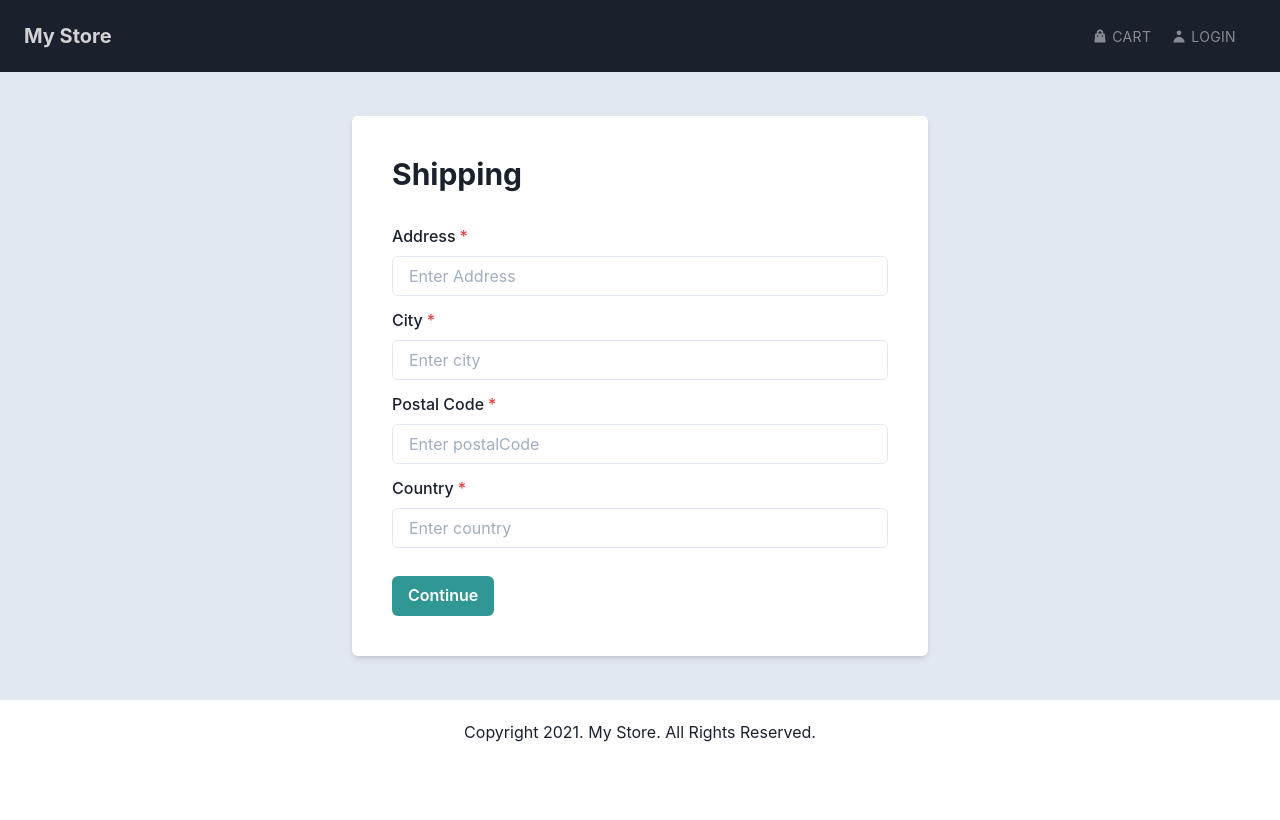
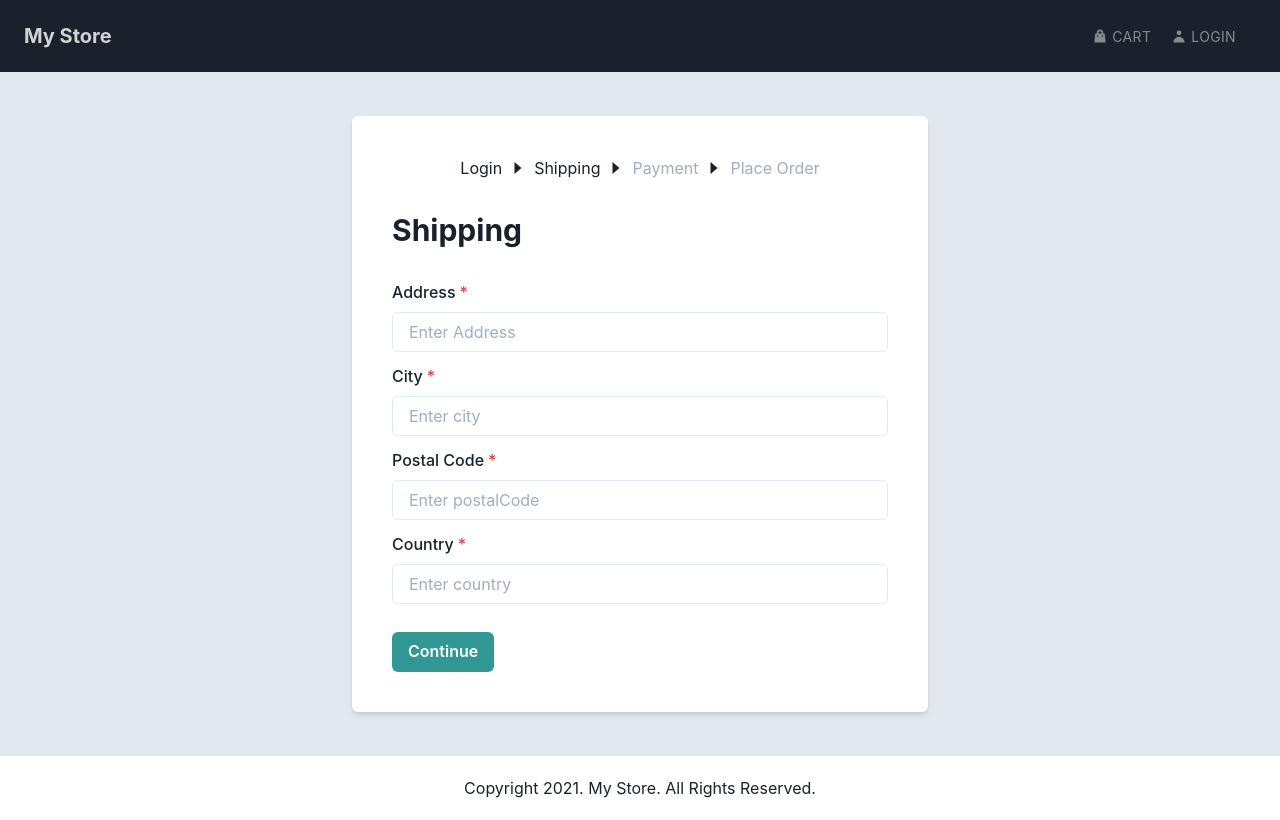
Before and after one commit to Swapnil-Bhabal/MyStore, a React (Create React App) app in the folder frontend/: page /shipping in a window 1280 px wide. Built offline with nearby package versions, Linux system fonts and the light colour scheme.

Commit message:
Step 44 Completed: Checkout Steps Completed and shipping screen local input fields populated from the redux store.

```diff
--- /dev/null
+++ b/frontend/src/components/CheckoutSteps.js
@@ -0,0 +1,79 @@
+import { Link as RouterLink } from 'react-router-dom';
+import {
+  Breadcrumb,
+  BreadcrumbItem,
+  BreadcrumbLink,
+  Flex,
+} from '@chakra-ui/react';
+import { IoCaretForwardSharp } from 'react-icons/io5';
+
+const CheckoutSteps = ({ step1, step2, step3, step4 }) => {
+    return (
+        <Flex justifyContent="center" mb="8">
+        <Breadcrumb separator={<IoCaretForwardSharp color="gray.500"/>}>
+            <BreadcrumbItem>
+
+            {step1 ? (
+                <BreadcrumbLink>Login</BreadcrumbLink>
+            ) :(
+                <BreadcrumbLink disabled color="gray.400" _hover={{ textDecor: 'none' }}>
+                Login
+                </BreadcrumbLink>
+            )}
+            </BreadcrumbItem>
+
+            <BreadcrumbItem>
+
+            {step2 ? (
+                <BreadcrumbLink as={RouterLink} to="/shipping">
+                Shipping
+                </BreadcrumbLink>
+            ) : (
+                <BreadcrumbLink
+                    disabled
+                    color="gray.400"
+                    _hover={{ textDecor: 'none' }}
+                    >
+                    Shipping
+                    </BreadcrumbLink>
+            )}
+            </BreadcrumbItem>
+            <BreadcrumbItem>
+          {/* Step 3 */}
+          {step3 ? (
+            <BreadcrumbLink as={RouterLink} to="/Payment">
+              Payment
+            </BreadcrumbLink>
+          ) : (
+            <BreadcrumbLink
+              disabled
+              color="gray.400"
+              _hover={{ textDecor: 'none' }}
+            >
+              Payment
+            </BreadcrumbLink>
+          )}
+        </BreadcrumbItem>
+
+        <BreadcrumbItem>
+          {/* Step 4 */}
+          {step4 ? (
+            <BreadcrumbLink as={RouterLink} to="/placeorder">
+              Place Order
+            </BreadcrumbLink>
+          ) : (
+            <BreadcrumbLink
+              disabled
+              color="gray.400"
+              _hover={{ textDecor: 'none' }}
+            >
+              Place Order
+            </BreadcrumbLink>
+          )}
+        </BreadcrumbItem>
+        </Breadcrumb>
+        </Flex>
+    );
+};
+
+export default CheckoutSteps;
--- a/frontend/src/screens/ShippingScreen.js
+++ b/frontend/src/screens/ShippingScreen.js
@@ -12,12 +12,18 @@ import { useDispatch, useSelector } from 'react-redux';
 
 import FormContainer from '../components/FormContainer';
 import { saveShippingAddress } from '../actions/cartActions';
+import CheckoutSteps from '../components/CheckoutSteps';
 
 const ShippingScreen = ({ history }) => {
-  const [address, setAddress] = useState('');
-  const [city, setCity] = useState('');
-  const [postalCode, setPostalCode] = useState('');
-  const [country, setCountry] = useState('');
+  const cart = useSelector((state) => state.cart);
+  const { shippingAddress } = cart;
+
+  const [address, setAddress] = useState(shippingAddress.address || '');
+  const [city, setCity] = useState(shippingAddress.city || '');
+  const [postalCode, setPostalCode] = useState(
+    shippingAddress.postalCode || ''
+  );
+  const [country, setCountry] = useState(shippingAddress.country || '');
 
   const dispatch = useDispatch();
 
@@ -30,6 +36,7 @@ const ShippingScreen = ({ history }) => {
   return (
     <Flex w="full" alignItems="center" justifyContent="center" py="5">
     <FormContainer>
+    <CheckoutSteps step1 step2/>
     <Heading as="h1" mb="8" fontSize="3xl">
     Shipping
     </Heading>
```
Also changed, not shown: frontend/src/screens/PaymentScreen.js (added, +21 -0 lines).
